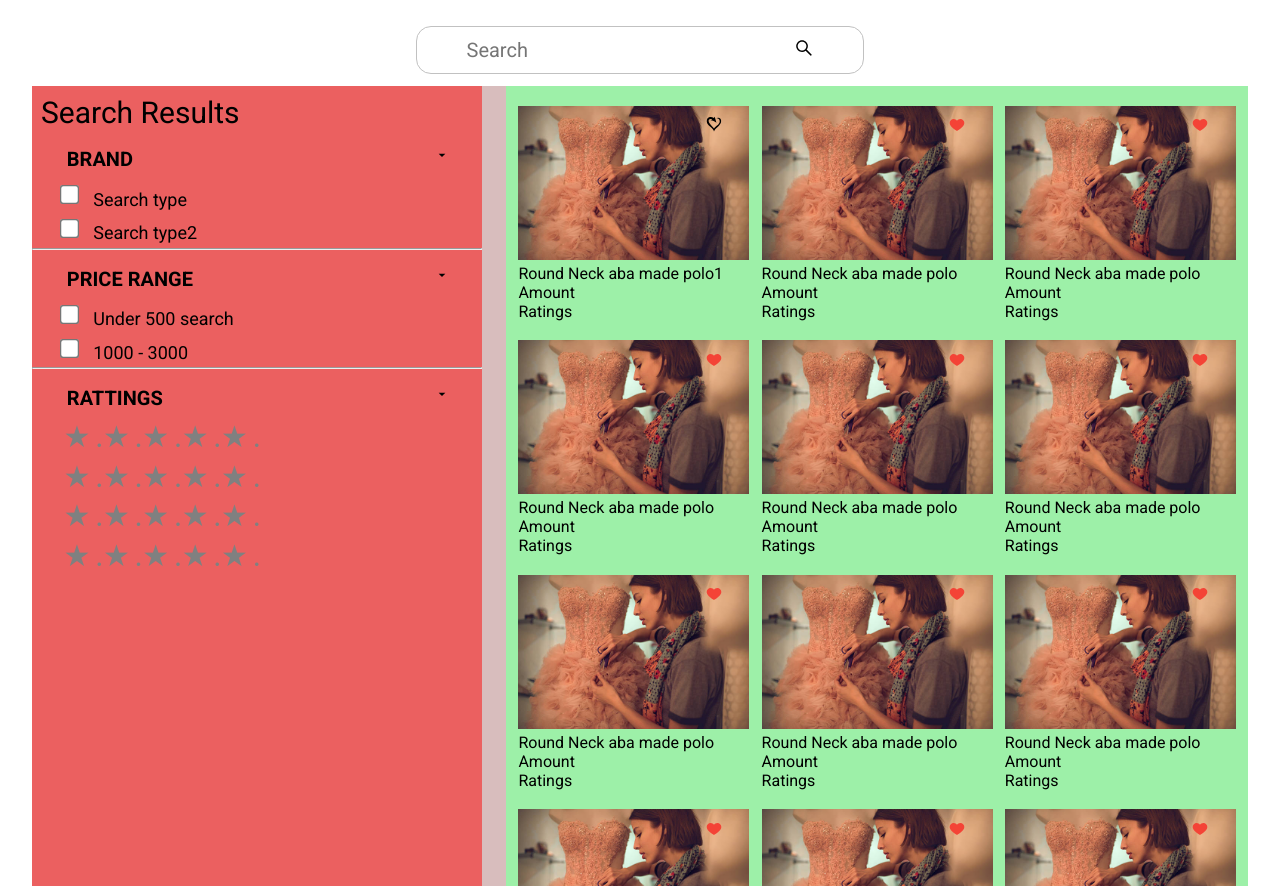
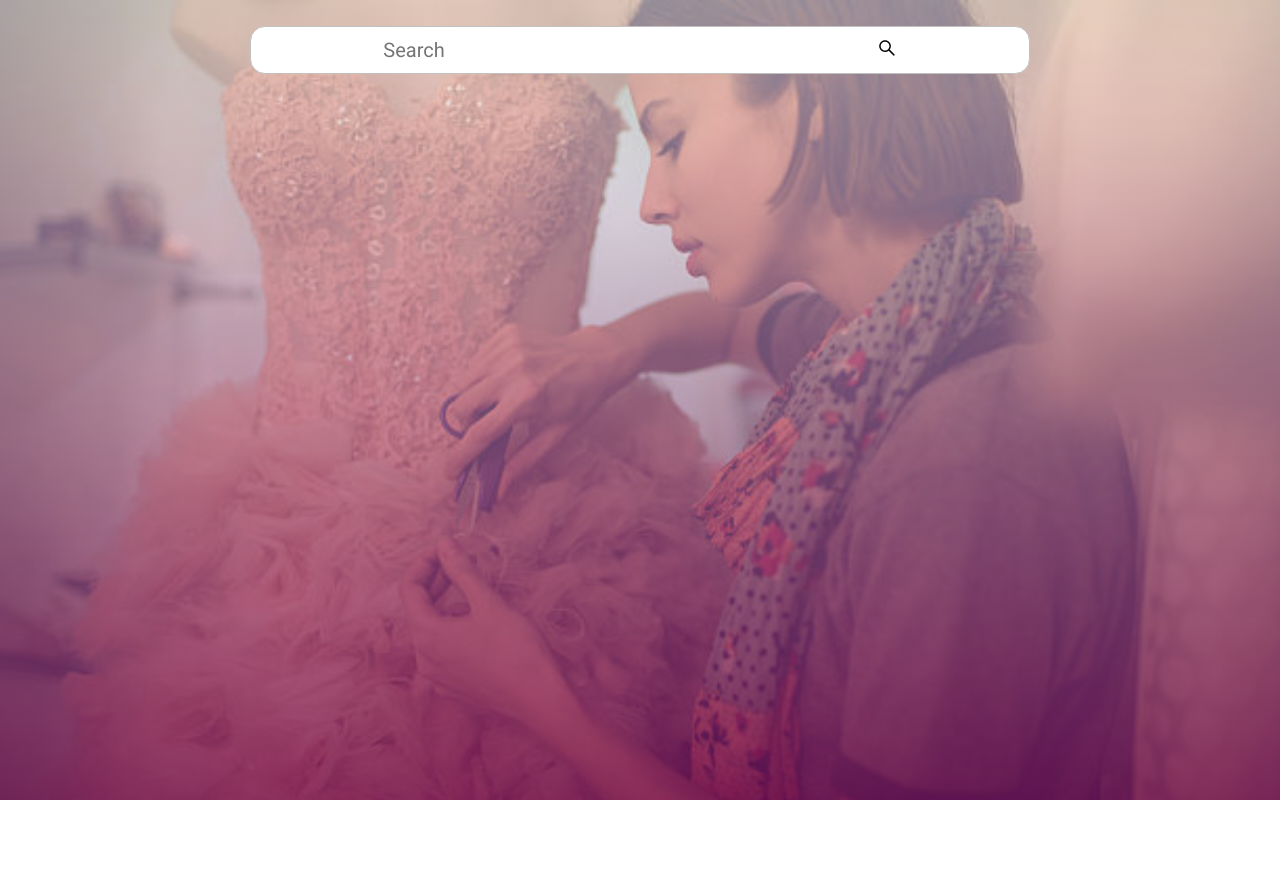
Before and after one commit to ekenecf/Front-end-test, a React (Create React App) app: page / in a window 1280 px wide. After the commit the page ends 800 px from the top, so only its background shows below. Built offline with nearby package versions, Linux system fonts and the light colour scheme.

Commit message:
Add API data to components

```diff
--- a/package.json
+++ b/package.json
@@ -6,6 +6,7 @@
     "@testing-library/jest-dom": "^5.16.5",
     "@testing-library/react": "^13.4.0",
     "@testing-library/user-event": "^13.5.0",
+    "axios": "^1.3.5",
     "react": "^18.2.0",
     "react-dom": "^18.2.0",
     "react-icons": "^4.8.0",
--- a/src/App.css
+++ b/src/App.css
@@ -9,6 +9,10 @@
   display: flex;
   flex-direction: column;
   align-items: center;
+}
+
+.loading {
+  font-size: 40px;
 }
 
 .search-box button {
@@ -82,6 +86,10 @@ input[type='search']::-webkit-search-cancel-button {
   box-shadow: 1px 2px 9px -4px rgba(0,0,0,0.97);
 }
 
+.notrend {
+  display: none;
+}
+
 p {
   font-family: 'Roboto', sans-serif;
 }
@@ -104,6 +112,7 @@ p {
 
 .dardImage p {
   font-size: 13px;
+  text-align: center;
 }
 
 .dardImage img {
@@ -127,10 +136,14 @@ small {
   background-repeat: no-repeat;
   background-size: cover; */
   /* background: #a9a6a6; */
-  height: 100vh;
+ max-height: 80vh;
   display: flex;
   flex-direction: column;
   align-items: center;
+}
+
+.invalidSearch p {
+  font-size: 35px;
 }
 
 .products .search-box {
@@ -150,7 +163,7 @@ small {
   display: flex;
   justify-content: space-between;
   width: 95%;
-  height: 100vh;
+  max-height: 80vh;
   margin-top: 1%;
 }
 
@@ -168,6 +181,7 @@ small {
 .productsItems {
   background: #9df0a8;
   width: 61%;
+  height: 80vh;
   display: grid;
   /* justify-content: space-around; */
   overflow-y: auto;
@@ -180,8 +194,9 @@ small {
   width: 100%;
   /* padding-left: 1%; */
   padding-top: 8%;
+  padding-bottom: 15%;
   position: relative;
-
+  height: 30vh;
 }
 
 .productImageCard p {
@@ -190,6 +205,7 @@ small {
 
 .productImageCard img {
   width: 95%;
+  height: 100%;
 }
 
 .like {
--- a/src/App.js
+++ b/src/App.js
@@ -1,13 +1,10 @@
 import Home from "./components/Home";
 import './App.css'
-import Products from "./components/Products";
 
 function App() {
   return (
     <div className="App">
-      {/* <Home /> */}
-      <Products />
-
+      <Home />
     </div>
   );
 }
--- a/src/components/Home.js
+++ b/src/components/Home.js
@@ -1,19 +1,71 @@
-import React from 'react'
+import React, { useState, useEffect } from 'react'
 import { AiOutlineSearch } from 'react-icons/ai'
-// import LatestTrend from './LatestTrend'
+import axios from 'axios'
+import LatestTrend from './LatestTrend'
 import Products from './Products'
-// import image from '../public/cloth.jpg'
 
 const Home = () => {
+  const [latestProducts, setlatestProducts] = useState('')
+  const [categoryProduct, setcategoryProduct] = useState('')
+  const [isLoading, setisLoading] = useState(false)
+  const [name, setName] = useState('')
+
+  const getLatestProduct = () => {
+    setisLoading(true)
+    axios
+      .get('https://fakestoreapi.com/products?limit=5')
+      .then((response) => {
+        setlatestProducts(response)
+        setisLoading(false)
+      })
+      .catch((error) => {
+        console.log(error)
+      })
+  }
+
+  const getCategory = (catSearch) => {
+    setisLoading(true)
+    axios
+      .get(`https://fakestoreapi.com/products/category/${catSearch}`)
+      .then((response) => {
+        setcategoryProduct(response)
+        setisLoading(false)
+      })
+      .catch((error) => {
+        console.log(error)
+      })
+  }
+
+  function handleCategory(e, nameInput) {
+    e.preventDefault()
+    getCategory(nameInput)
+  }
+
+  useEffect(() => {
+    if (name) {
+      getLatestProduct()
+    }
+  }, [name])
+
   return (
     <div className="HomePage">
-      <form className="search-box">
-        <input type="search" name="focus" placeholder="Search" />
+      <form className="search-box" onSubmit={(e) => handleCategory(e, name)}>
+        <input
+          type="search"
+          name="focus"
+          placeholder="Search"
+          onChange={(e) => setName(e.target.value)}
+        />
         <button>
           <AiOutlineSearch className="Search" />{' '}
         </button>
       </form>
-      {/* <LatestTrend /> */}
+      { isLoading ? (
+        <p className="loading">Loading...</p>
+      )  : (
+           categoryProduct.data !== undefined ?  <Products data={categoryProduct} /> :
+        <LatestTrend data={ latestProducts.data } name={ name } />
+      )}
     </div>
   )
 }
--- a/src/components/LatestTrend.js
+++ b/src/components/LatestTrend.js
@@ -1,35 +1,23 @@
 import React from 'react'
-import sample from '../public/cloth.jpg'
 
-const LatestTrend = () => {
+const LatestTrend = (data) => {
+
   return (
-    <div className="trend">
+    <div className={data.data || data.name.length > 0 ? "trend" : "notrend"}>
       <p>Latest Trend</p>
       <div className="trendCards">
-        <div className="dardImage">
-          <img src={sample} alt="trendSample" />
-          <p>One small text to showcase your skill</p>
-        </div>
-        <div className="dardImage">
-          <img src={sample} alt="trendSample" />
-          <p>One small text to showcase your skill</p>
-        </div>
-        <div className="dardImage">
-          <img src={sample} alt="trendSample" />
-          <p>One small text to showcase your skill</p>
-        </div>
-        <div className="dardImage">
-          <img src={sample} alt="trendSample" />
-          <p>One small text to showcase your skill</p>
-        </div>
-        <div className="dardImage">
-          <img src={sample} alt="trendSample" />
-          <p>One small text to showcase your skill</p>
-        </div>
+        {data.data === undefined ? (
+          <div>No data gotten yet</div>
+        ) : (
+          data.data.map((prop) => (
+            <div key={prop.id} className="dardImage">
+              <img src={prop.image} alt="trendSample" />
+              <p>{prop.title}</p>
+            </div>
+          ))
+        )}
       </div>
-      <p id='suggestion'>
-        Popular Suggestion
-      </p>
+      <p id="suggestion">Popular Suggestion</p>
       <small>Stripped shirt dress</small>
       <small>Stripped shirt dress</small>
       <small>Stripped shirt dress</small>
--- a/src/components/Products.js
+++ b/src/components/Products.js
@@ -1,21 +1,26 @@
-import { AiOutlineSearch } from 'react-icons/ai'
+// import { AiOutlineSearch } from 'react-icons/ai'
 import { MdArrowDropDown } from 'react-icons/md'
 import { useState } from 'react'
 import { FcLike } from 'react-icons/fc'
 import { GiSelfLove } from 'react-icons/gi'
-import sample from '../public/cloth.jpg'
 
-const Products = () => {
-  const [isHovering, setIsHovering] = useState(false)
-  const [like, setLike] = useState(true)
+const Products = (data) => {
+  const [isHovering, setIsHovering] = useState('')
+  const [like, setLike] = useState('')
+
+  console.log('latestProducts', like)
+
   return (
     <div className="products">
-      <form className="search-box">
-        <input type="search" name="focus" placeholder="Search" />
-        <button>
-          <AiOutlineSearch className="Search" />{' '}
-        </button>
-      </form>
+      {data.data.data.length === 0 ? (
+        <div className='invalidSearch'>
+          <p>Invalid Search Keyword</p>
+          <br />
+          <p>Trying searching with keyword such as</p>
+          <br />
+          <p>"electronics", "jewelery", "men's clothing", "women's clothing"</p>
+        </div>
+      ) : (
         <div className="productsContainer">
           <div className="productSearch">
             <p>Search Results</p>
@@ -107,131 +112,36 @@ const Products = () => {
             </div>
           </div>
           <div className="productsItems">
-          <div
+            {
+                data.data.data.length ?
+                data.data.data.map((datum) => (
+                    <div key={datum.id}
                 className="productImageCard"
-            onMouseEnter={() => setIsHovering(true)}
+                onMouseEnter={() => setIsHovering(datum.id)}
                 onMouseLeave={() => setIsHovering(false)}
               >
-            <img src={sample} alt="productImg" />
-            {like ? (
-              <GiSelfLove className="like" onClick={() => setLike(false)} />
+                <img src={datum.image} alt="productImg" />
+                {+like !== datum.id ? (
+                  <GiSelfLove className="like" onClick={() => setLike(datum.id)} />
                 ) : (
-              <FcLike className="like" onClick={() => setLike(true)} />
+                  <FcLike className="like" onClick={() => setLike(datum.id)} />
                 )}
-            {isHovering && (
+                {isHovering === datum.id && (
                   <div className="details">
                     <button>View Product</button>
                   </div>
                 )}
-            <p>Round Neck aba made polo1</p>
-            <p>Amount</p>
-            <p>Ratings</p>
+                <p>{datum.title}</p>
+                <p>Price: ${datum.price}</p>
+                <p>Rating:{datum.rating.rate}</p>
               </div>
-          <div className="productImageCard">
-            <img src={sample} alt="productImg" />
-            <FcLike className="like" />
-            <p>Round Neck aba made polo</p>
-            <p>Amount</p>
-            <p>Ratings</p>
-          </div>
-          <div className="productImageCard">
-            <img src={sample} alt="productImg" />
-            <FcLike className="like" />
-            <p>Round Neck aba made polo</p>
-            <p>Amount</p>
-            <p>Ratings</p>
-          </div>
-          <div className="productImageCard">
-            <img src={sample} alt="productImg" />
-            <FcLike className="like" />
-            <p>Round Neck aba made polo</p>
-            <p>Amount</p>
-            <p>Ratings</p>
-          </div>
-          <div className="productImageCard">
-            <img src={sample} alt="productImg" />
-            <FcLike className="like" />
-            <p>Round Neck aba made polo</p>
-            <p>Amount</p>
-            <p>Ratings</p>
-          </div>
-          <div className="productImageCard">
-            <img src={sample} alt="productImg" />
-            <FcLike className="like" />
-            <p>Round Neck aba made polo</p>
-            <p>Amount</p>
-            <p>Ratings</p>
-          </div>
-          <div className="productImageCard">
-            <img src={sample} alt="productImg" />
-            <FcLike className="like" />
-            <p>Round Neck aba made polo</p>
-            <p>Amount</p>
-            <p>Ratings</p>
-          </div>
-          <div className="productImageCard">
-            <img src={sample} alt="productImg" />
-            <FcLike className="like" />
-            <p>Round Neck aba made polo</p>
-            <p>Amount</p>
-            <p>Ratings</p>
-          </div>
-          <div className="productImageCard">
-            <img src={sample} alt="productImg" />
-            <FcLike className="like" />
-            <p>Round Neck aba made polo</p>
-            <p>Amount</p>
-            <p>Ratings</p>
-          </div>
-          <div className="productImageCard">
-            <img src={sample} alt="productImg" />
-            <FcLike className="like" />
-            <p>Round Neck aba made polo</p>
-            <p>Amount</p>
-            <p>Ratings</p>
-          </div>
-          <div className="productImageCard">
-            <img src={sample} alt="productImg" />
-            <FcLike className="like" />
-            <p>Round Neck aba made polo</p>
-            <p>Amount</p>
-            <p>Ratings</p>
-          </div>
-          <div className="productImageCard">
-            <img src={sample} alt="productImg" />
-            <FcLike className="like" />
-            <p>Round Neck aba made polo</p>
-            <p>Amount</p>
-            <p>Ratings</p>
-          </div>
-          <div className="productImageCard">
-            <img src={sample} alt="productImg" />
-            <FcLike className="like" />
-            <p>Round Neck aba made polo</p>
-            <p>Amount</p>
-            <p>Ratings</p>
-          </div>
-          <div className="productImageCard">
-            <img src={sample} alt="productImg" />
-            <FcLike className="like" />
-            <p>Round Neck aba made polo</p>
-            <p>Amount</p>
-            <p>Ratings</p>
-          </div>
-          <div className="productImageCard">
-            <img src={sample} alt="productImg" />
-            <p>Round Neck aba made polo</p>
-            <p>Amount</p>
-            <p>Ratings</p>
-          </div>
-          <div className="productImageCard">
-            <img src={sample} alt="productImg" />
-            <p>Round Neck aba made polo</p>
-            <p>Amount</p>
-            <p>Ratings</p>
+                ))
+                :
+              <p>No data gotten yet</p>
+            }
           </div>
         </div>
-      </div>
+      )}
     </div>
   )
 }
```
Also changed, not shown: 1 other file (tests, documents, lock files or other folders). Lines whose indentation alone changed are shown as unchanged.
